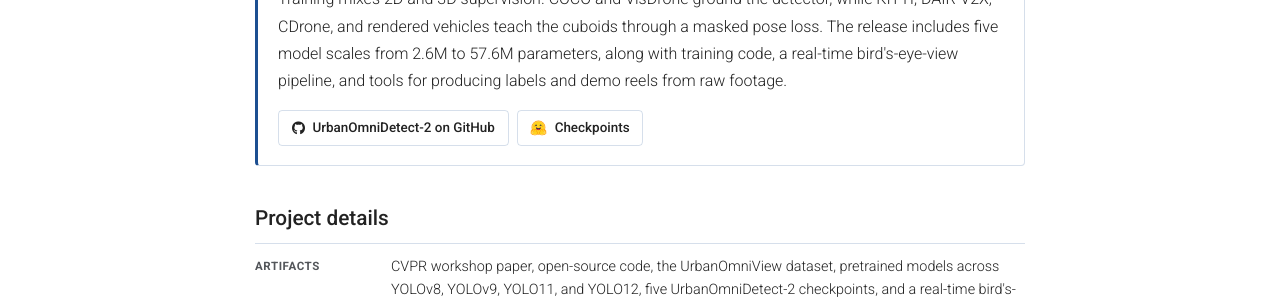
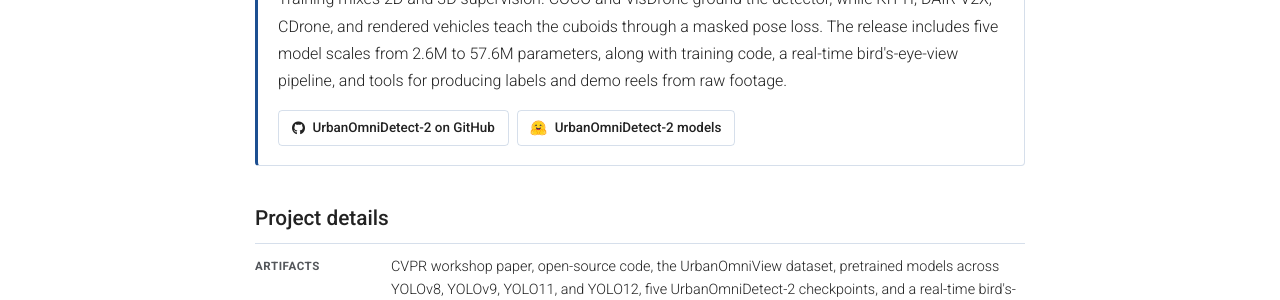
Before and after one commit to mkturkcan/mkturkcan.github.io, a Jekyll site: the page built from _projects/3_project.md, in a window 1280 px wide and 900 px high, scrolled down 1812 px. Shown: the part 140-440 px from the top of the window. Built offline with Jekyll 4.4.1, drawn with Linux system fonts in a browser that asks for light colours.

Commit message:
Update 3_project.md

```diff
--- a/_projects/3_project.md
+++ b/_projects/3_project.md
@@ -78,7 +78,7 @@
   <p>I have since released UrbanOmniDetect-2, my independent follow-up to the paper. It turns the pose-only detector into a single hybrid network for detection and 3D cuboids. One forward pass detects all 80 COCO classes and, for every road user, regresses the eight projected corners of its 3D box, on any viewpoint and still without calibration. The same output feeds tracking, a bird's-eye view, and an offline refinement stage that turns per-frame detections into rigid, physically consistent trajectories.</p>
   <p>Training mixes 2D and 3D supervision. COCO and VisDrone ground the detector, while KITTI, DAIR-V2X, CDrone, and rendered vehicles teach the cuboids through a masked pose loss. The release includes five model scales from 2.6M to 57.6M parameters, along with training code, a real-time bird's-eye-view pipeline, and tools for producing labels and demo reels from raw footage.</p>
   <div class="project-actions">
-    <a class="project-action" href="https://github.com/mkturkcan/urbanomnidetect#v2-one-model-for-detection-and-3d-cuboids-september-2026" target="_blank" rel="noopener noreferrer"><i class="fa-brands fa-github" aria-hidden="true"></i><span>UrbanOmniDetect-2 on GitHub</span></a>
-    <a class="project-action" href="https://huggingface.co/mehmetkeremturkcan/UrbanOmniDetect/tree/main/checkpoints" target="_blank" rel="noopener noreferrer"><img src="{{ '/assets/img/icons/huggingface.svg' | relative_url }}" alt="" width="17" height="16" aria-hidden="true"><span>Checkpoints</span></a>
+    <a class="project-action" href="https://github.com/mkturkcan/urbanomnidetect#urbanomnidetect-2" target="_blank" rel="noopener noreferrer"><i class="fa-brands fa-github" aria-hidden="true"></i><span>UrbanOmniDetect-2 on GitHub</span></a>
+    <a class="project-action" href="https://huggingface.co/mehmetkeremturkcan/UrbanOmniDetect-2" target="_blank" rel="noopener noreferrer"><img src="{{ '/assets/img/icons/huggingface.svg' | relative_url }}" alt="" width="17" height="16" aria-hidden="true"><span>UrbanOmniDetect-2 models</span></a>
   </div>
 </section>
```
